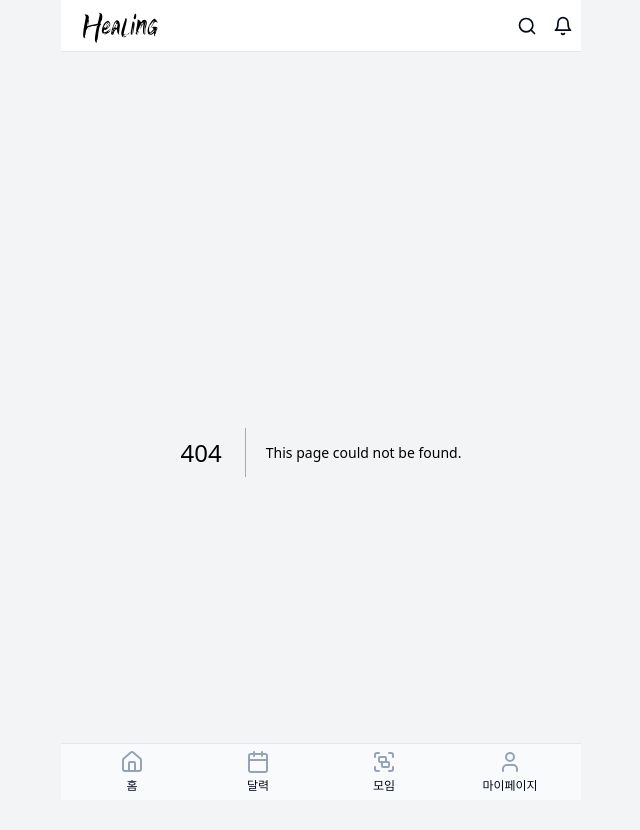
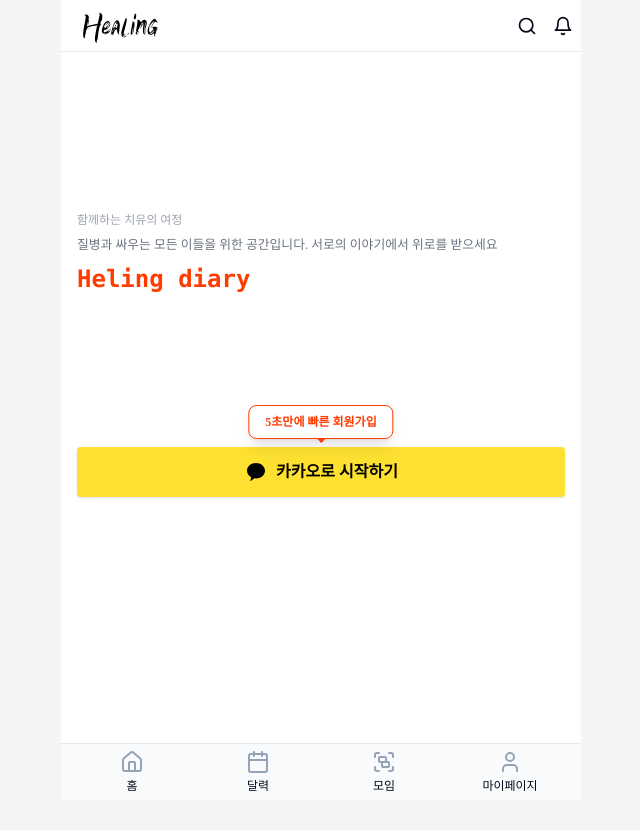
Before and after one commit to mj-management/Healing-diary-Refactoring-Front, a Next.js app in the folder healing-diary/: page /mypage in a window 1280 px wide. Before the commit this address had no page. Shown: the top 830 px of the page, without its empty margins (319-959 px from the left). After the commit the page ends 800 px from the top, so only its background shows below. Built offline with nearby package versions, Linux system fonts and the light colour scheme.

Commit message:
Add : ui signup page (#3)

```diff
--- a/healing-diary/package.json
+++ b/healing-diary/package.json
@@ -10,6 +10,7 @@
   },
   "dependencies": {
     "@radix-ui/react-icons": "^1.3.0",
+    "@radix-ui/react-label": "^2.0.2",
     "@radix-ui/react-slot": "^1.0.2",
     "@types/node": "20.12.7",
     "@types/react": "18.3.0",
--- a/healing-diary/src/app/calendar/page.tsx
+++ b/healing-diary/src/app/calendar/page.tsx
@@ -52,7 +52,7 @@
                   <div className="flex flex-col justify-center items-start gap-0.5">
                     <div className="flex flex-row items-center justify-center gap-2">
                       <p className="flex flex-row items-center justify-center">
-                        <span className="flex pr-0.5 text-primary-sky text-lg">작성자</span>
+                        <span className="flex pr-0.5 text-primary-dark-orange text-lg">작성자</span>
                       </p>
                     </div>
                   </div>
@@ -89,7 +89,7 @@
                   <div className="flex flex-col justify-center items-start gap-0.5">
                     <div className="flex flex-row items-center justify-center gap-2">
                       <p className="flex flex-row items-center justify-center">
-                        <span className="flex pr-0.5 text-primary-sky text-lg">작성자</span>
+                        <span className="flex pr-0.5 text-primary-dark-orange text-lg">작성자</span>
                       </p>
                     </div>
                   </div>
@@ -126,7 +126,7 @@
                   <div className="flex flex-col justify-center items-start gap-0.5">
                     <div className="flex flex-row items-center justify-center gap-2">
                       <p className="flex flex-row items-center justify-center">
-                        <span className="flex pr-0.5 text-primary-sky text-lg">작성자</span>
+                        <span className="flex pr-0.5 text-primary-dark-orange text-lg">작성자</span>
                       </p>
                     </div>
                   </div>
@@ -163,7 +163,7 @@
                   <div className="flex flex-col justify-center items-start gap-0.5">
                     <div className="flex flex-row items-center justify-center gap-2">
                       <p className="flex flex-row items-center justify-center">
-                        <span className="flex pr-0.5 text-primary-sky text-lg">작성자</span>
+                        <span className="flex pr-0.5 text-primary-dark-orange text-lg">작성자</span>
                       </p>
                     </div>
                   </div>
--- a/healing-diary/src/app/globals.css
+++ b/healing-diary/src/app/globals.css
@@ -29,6 +29,17 @@
 .react-calendar__navigation button {
   background: none;
   border: none;
+}
+
+.tooltip::after {
+  content: "";
+  position: absolute;
+  top: 100%;
+  left: 50%;
+  border-width: 5px;
+  border-style: solid;
+  border-color: #ff3d00 transparent transparent transparent; /* Adjust the color to match your tooltip's background */
+  transform: translateX(-50%);
 }
 
 @layer base {
@@ -63,8 +74,8 @@
 
     --radius: 0.5rem;
 
-    --primary-sky: 194 86% 57%;
-    --primary-sky-foreground: 210 40% 20%;
+    --primary-dark-orange: 14 100% 50%;
+    --primary-dark-orange-foreground: 14 100% 20%;
   }
 
   .dark {
--- /dev/null
+++ b/healing-diary/src/app/mypage/page.tsx
@@ -0,0 +1,43 @@
+import { Button } from "@/components/ui/button";
+
+export default function MypagePage() {
+  return (
+    <main className="flex w-full max-w-limit flex-1 flex-col items-stretch justify-start bg-white">
+      <div className="px-4 flex w-full flex-1 flex-col items-stretch justify-start gap-8 pb-5 pt-[20vh]">
+        <div className="max-w-limit w-full mb-20">
+          <h1 className="mb-10 break-words relative">
+            <small className="block mb-2 text-gray-400 font-normal text-xs">함께하는 치유의 여정</small>
+            <small className="block mb-2 text-gray-500 font-normal">
+              질병과 싸우는 모든 이들을 위한 공간입니다. 서로의 이야기에서 위로를 받으세요
+            </small>
+            <strong className="font-mono text-2xl text-primary-dark-orange">Heling diary</strong>
+          </h1>
+        </div>
+        <Button
+          className="h-[50px] w-full rounded border-social-kakao bg-social-kakao px-4 text-lg relative hover:bg-social-kakao"
+          type="button"
+        >
+          <span className="tooltip absolute top-0 left-1/2 transform -translate-x-1/2 -translate-y-full mt-[-8px] whitespace-nowrap border border-primary-dark-orange text-xs font-bold py-2 px-4 rounded-lg shadow-lg cursor-default text-primary-dark-orange">
+            5초만에 빠른 회원가입
+          </span>
+          <div className="flex flex-row items-center justify-center gap-2">
+            <svg
+              width="24"
+              height="24"
+              viewBox="0 0 24 24"
+              fill="none"
+              xmlns="http://www.w3.org/2000/svg"
+              className="h-6 w-6 text-black"
+            >
+              <path
+                d="M11.9998 3C7.02989 3 3 6.44557 3 10.6984C3 13.4302 4.66912 15.8286 7.17575 17.1976L6.32773 20.6254C6.29528 20.7306 6.32219 20.8421 6.39263 20.9179C6.44113 20.9708 6.50585 21 6.5761 21C6.63032 21 6.68416 20.9766 6.73284 20.9357L10.3792 18.2681C10.9088 18.3499 11.449 18.3967 11.9998 18.3967C16.9697 18.3967 21 14.9513 21 10.6984C21 6.44557 16.9697 3 11.9998 3Z"
+                fill="currentColor"
+              ></path>
+            </svg>
+            <span className="text-base text-black font-bold">카카오로 시작하기</span>
+          </div>
+        </Button>
+      </div>
+    </main>
+  );
+}
--- a/healing-diary/src/components/home/recent-diaries.tsx
+++ b/healing-diary/src/components/home/recent-diaries.tsx
@@ -43,7 +43,7 @@
                 <div className="flex flex-col justify-center items-start gap-0.5">
                   <div className="flex flex-row items-center justify-center gap-2">
                     <p className="flex flex-row items-center justify-center">
-                      <span className="flex pr-0.5 text-primary-sky text-lg">작성자</span>
+                      <span className="flex pr-0.5 text-primary-dark-orange text-lg">작성자</span>
                     </p>
                   </div>
                 </div>
@@ -80,7 +80,7 @@
                 <div className="flex flex-col justify-center items-start gap-0.5">
                   <div className="flex flex-row items-center justify-center gap-2">
                     <p className="flex flex-row items-center justify-center">
-                      <span className="flex pr-0.5 text-primary-sky text-lg">작성자</span>
+                      <span className="flex pr-0.5 text-primary-dark-orange text-lg">작성자</span>
                     </p>
                   </div>
                 </div>
@@ -117,7 +117,7 @@
                 <div className="flex flex-col justify-center items-start gap-0.5">
                   <div className="flex flex-row items-center justify-center gap-2">
                     <p className="flex flex-row items-center justify-center">
-                      <span className="flex pr-0.5 text-primary-sky text-lg">작성자</span>
+                      <span className="flex pr-0.5 text-primary-dark-orange text-lg">작성자</span>
                     </p>
                   </div>
                 </div>
@@ -154,7 +154,7 @@
                 <div className="flex flex-col justify-center items-start gap-0.5">
                   <div className="flex flex-row items-center justify-center gap-2">
                     <p className="flex flex-row items-center justify-center">
-                      <span className="flex pr-0.5 text-primary-sky text-lg">작성자</span>
+                      <span className="flex pr-0.5 text-primary-dark-orange text-lg">작성자</span>
                     </p>
                   </div>
                 </div>
--- a/healing-diary/src/components/home/recent-group.tsx
+++ b/healing-diary/src/components/home/recent-group.tsx
@@ -54,7 +54,7 @@
                     </div>
                     <div className="flex flex-row items-center justify-center gap-2">
                       <p className="flex flex-row items-center justify-center">
-                        <span className="flex pr-0.5 text-primary-sky text-base">21%</span>
+                        <span className="flex pr-0.5 text-primary-dark-orange text-base">21%</span>
                         <span className="text-base">9,900</span>
                         <span className="text-base">원</span>
                       </p>
@@ -85,7 +85,7 @@
                     </div>
                     <div className="flex flex-row items-center justify-center gap-2">
                       <p className="flex flex-row items-center justify-center">
-                        <span className="flex pr-0.5 text-primary-sky text-base">21%</span>
+                        <span className="flex pr-0.5 text-primary-dark-orange text-base">21%</span>
                         <span className="text-base">9,900</span>
                         <span className="text-base">원</span>
                       </p>
@@ -130,7 +130,7 @@
                     </div>
                     <div className="flex flex-row items-center justify-center gap-2">
                       <p className="flex flex-row items-center justify-center">
-                        <span className="flex pr-0.5 text-primary-sky text-base">21%</span>
+                        <span className="flex pr-0.5 text-primary-dark-orange text-base">21%</span>
                         <span className="text-base">9,900</span>
                         <span className="text-base">원</span>
                       </p>
@@ -161,7 +161,7 @@
                     </div>
                     <div className="flex flex-row items-center justify-center gap-2">
                       <p className="flex flex-row items-center justify-center">
-                        <span className="flex pr-0.5 text-primary-sky text-base">21%</span>
+                        <span className="flex pr-0.5 text-primary-dark-orange text-base">21%</span>
                         <span className="text-base">9,900</span>
                         <span className="text-base">원</span>
                       </p>
--- /dev/null
+++ b/healing-diary/src/components/ui/input.tsx
@@ -0,0 +1,25 @@
+import * as React from "react"
+
+import { cn } from "@/lib/utils"
+
+export interface InputProps
+  extends React.InputHTMLAttributes<HTMLInputElement> {}
+
+const Input = React.forwardRef<HTMLInputElement, InputProps>(
+  ({ className, type, ...props }, ref) => {
+    return (
+      <input
+        type={type}
+        className={cn(
+          "flex h-9 w-full rounded-md border border-input bg-transparent px-3 py-1 text-sm shadow-sm transition-colors file:border-0 file:bg-transparent file:text-sm file:font-medium placeholder:text-muted-foreground focus-visible:outline-none focus-visible:ring-1 focus-visible:ring-ring disabled:cursor-not-allowed disabled:opacity-50",
+          className
+        )}
+        ref={ref}
+        {...props}
+      />
+    )
+  }
+)
+Input.displayName = "Input"
+
+export { Input }
--- /dev/null
+++ b/healing-diary/src/components/ui/label.tsx
@@ -0,0 +1,26 @@
+"use client"
+
+import * as React from "react"
+import * as LabelPrimitive from "@radix-ui/react-label"
+import { cva, type VariantProps } from "class-variance-authority"
+
+import { cn } from "@/lib/utils"
+
+const labelVariants = cva(
+  "text-sm font-medium leading-none peer-disabled:cursor-not-allowed peer-disabled:opacity-70"
+)
+
+const Label = React.forwardRef<
+  React.ElementRef<typeof LabelPrimitive.Root>,
+  React.ComponentPropsWithoutRef<typeof LabelPrimitive.Root> &
+    VariantProps<typeof labelVariants>
+>(({ className, ...props }, ref) => (
+  <LabelPrimitive.Root
+    ref={ref}
+    className={cn(labelVariants(), className)}
+    {...props}
+  />
+))
+Label.displayName = LabelPrimitive.Root.displayName
+
+export { Label }
--- a/healing-diary/src/layout/menu/bottom-menu.tsx
+++ b/healing-diary/src/layout/menu/bottom-menu.tsx
@@ -46,7 +46,7 @@
           </Button>
         </Link>
 
-        <Link href="#" target="_self" className="relative flex-1">
+        <Link href="/mypage" target="_self" className="relative flex-1">
           <Button
             size="icon"
             variant="transparent"
--- a/healing-diary/tailwind.config.ts
+++ b/healing-diary/tailwind.config.ts
@@ -14,6 +14,9 @@
       },
     },
     extend: {
+      backgroundImage: (theme) => ({
+        "healing-diary": "url('/assets/images/icon.svg')",
+      }),
       maxWidth: {
         limit: "520px",
       },
@@ -24,8 +27,8 @@
         ring: "hsl(var(--ring))",
         background: "hsl(var(--background))",
         foreground: "hsl(var(--foreground))",
-        "primary-sky": "hsl(var(--primary-sky))",
-        "primary-sky-foreground": "hsl(var(--primary-sky-foreground))",
+        "primary-dark-orange": "hsl(var(--primary-dark-orange))",
+        "primary-dark-orange-foreground": "hsl(var(--primary-dark-orange-foreground))",
         primary: {
           DEFAULT: "hsl(var(--primary))",
           foreground: "hsl(var(--primary-foreground))",
@@ -54,6 +57,7 @@
           DEFAULT: "hsl(var(--card))",
           foreground: "hsl(var(--card-foreground))",
         },
+        "social-kakao": "#fde030",
       },
       borderRadius: {
         lg: "var(--radius)",
@@ -79,20 +83,7 @@
       },
     },
   },
-  plugins: [
-    require("tailwindcss-animate"),
-    function ({ addUtilities }) {
-      // 스크롤 스냅 관련 유틸리티 추가
-      addUtilities({
-        ".scroll-snap-x": {
-          "scroll-snap-type": "x mandatory",
-        },
-        ".scroll-snap-align-start": {
-          "scroll-snap-align": "start",
-        },
-      });
-    },
-  ],
+  plugins: [require("tailwindcss-animate")],
 } satisfies Config;
 
 export default config;
```
Also changed, not shown: 1 other file (tests, documents, lock files or other folders).
